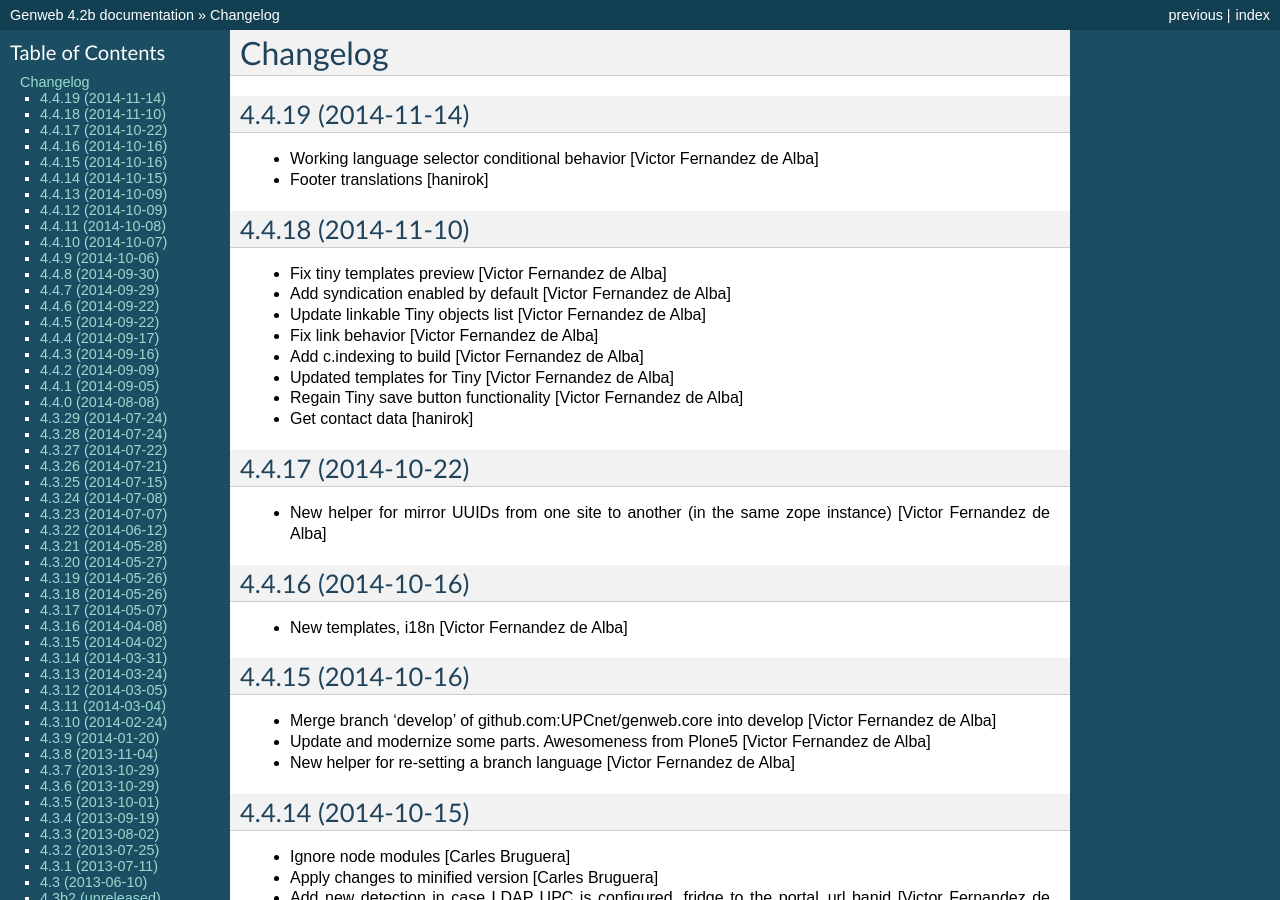
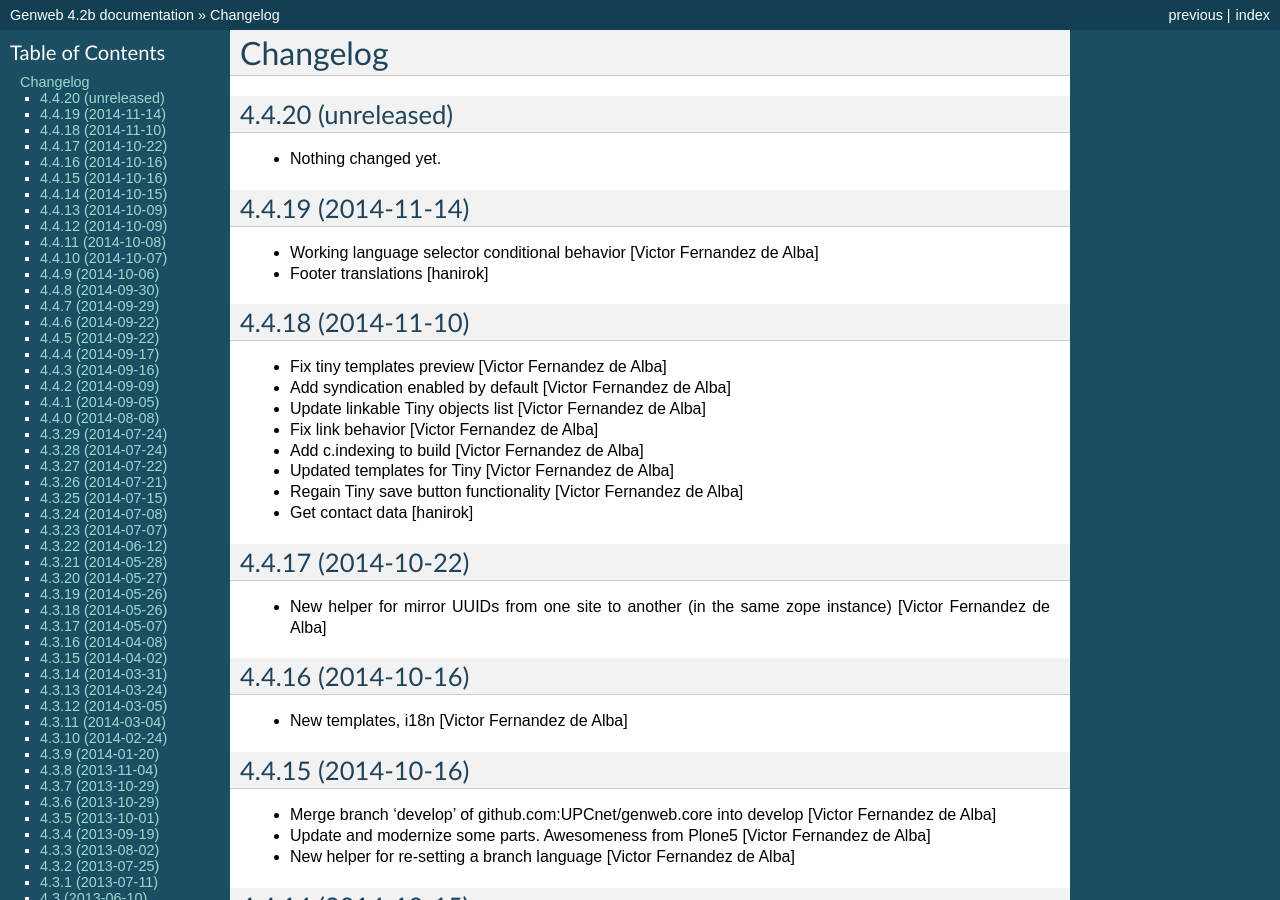
Before and after one commit to UPCnet/genweb.core, a Sphinx documentation site: the page built from docs/HISTORY.rst, in a window 1280 px wide and 900 px high. Built offline with Sphinx 7.4.7, drawn with Linux system fonts in a browser that asks for light colours.

Commit message:
Back to development: 4.4.20

```diff
--- a/docs/HISTORY.rst
+++ b/docs/HISTORY.rst
@@ -1,5 +1,11 @@
 Changelog
 =========
+
+4.4.20 (unreleased)
+-------------------
+
+- Nothing changed yet.
+
 
 4.4.19 (2014-11-14)
 -------------------
--- a/setup.py
+++ b/setup.py
@@ -1,7 +1,7 @@
 from setuptools import setup, find_packages
 import os
 
-version = '4.4.19'
+version = '4.4.20.dev0'
 
 README = open("README.rst").read()
 HISTORY = open(os.path.join("docs", "HISTORY.rst")).read()
```
